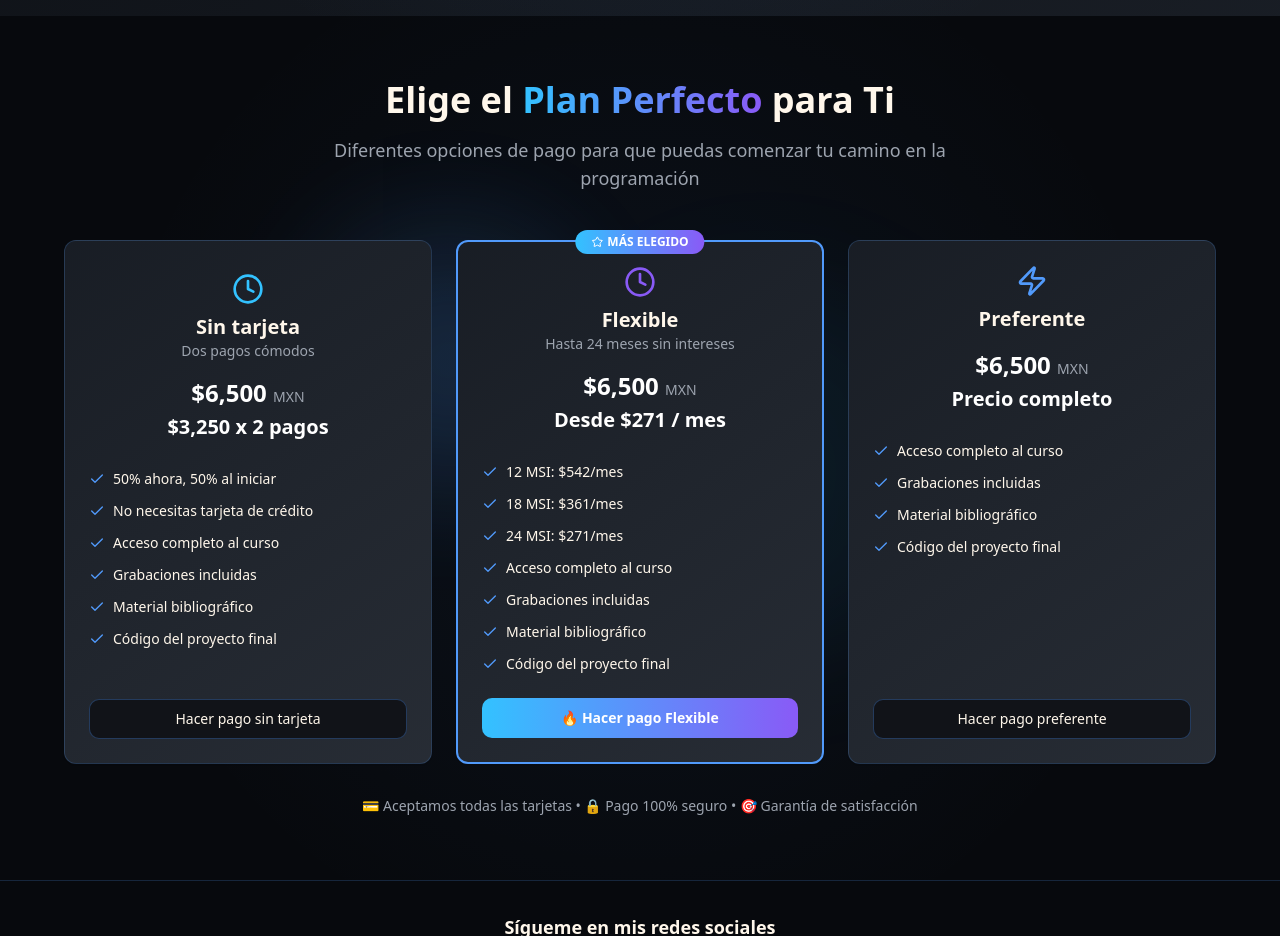
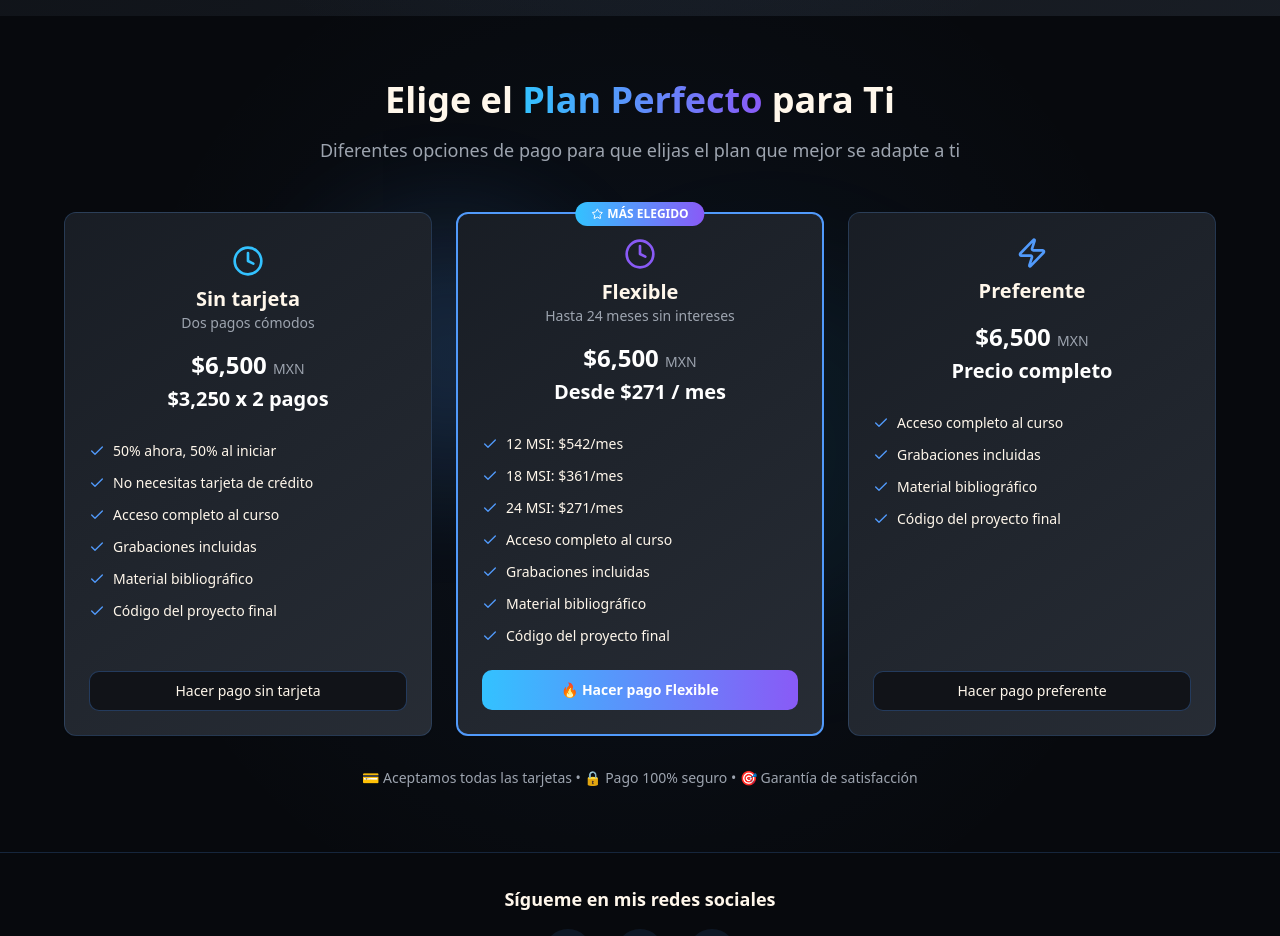
Before and after one commit to joaquin-c-dev/joaquinc-dev-landing, an Astro site: page /introduccion-programacion in a window 1280 px wide. Shown: the part 4600-5536 px from the top of the page. Built offline with nearby package versions, Linux system fonts and the light colour scheme; Astro itself is replaced by a stand-in of ours.

Commit message:
WIP (preliminary): flatten pricing model and hardcode checkout UI copy
Move regularPrice and discountPrice to the course root, derive Stripe promo URLs from stripeCoupon, and keep pricing section text in the template.

Co-authored-by: Cursor <cursoragent@cursor.com>

```diff
--- a/src/components/course/CoursePricing.tsx
+++ b/src/components/course/CoursePricing.tsx
@@ -4,30 +4,55 @@ import { Check, Zap, Star, Clock } from "lucide-react";
 import { useState } from "react";
 import PaymentInfoModal from "@/components/PaymentInfoModal";
 import { usePromoCountdown } from "@/contexts/PromoCountdownContext";
-import type { CoursePricing as CoursePricingData } from "@/lib/course-types";
+import { buildStripeCheckoutUrl } from "@/lib/course-formatters";
 
 interface CoursePricingProps {
-  pricing: CoursePricingData;
+  title: string;
+  regularPrice: number;
+  discountPrice: number;
+  stripeUrl?: string;
+  stripeCoupon?: string;
   sectionId?: string;
 }
 
 const formatCurrency = (amount: number) =>
   `$${amount.toLocaleString("en-US")}`;
 
-const CoursePricing = ({ pricing, sectionId }: CoursePricingProps) => {
+const PRICING_SUBTITLE =
+  "Diferentes opciones de pago para que elijas el plan que mejor se adapte a ti";
+
+const RECOMMENDED_MODAL_CONDITIONS = [
+  "Aplica el cupón de descuento del curso antes de continuar",
+  "Debes ingresar una tarjeta de crédito válida",
+  'Selecciona la opción "Pagar en cuotas (meses sin intereses)"',
+] as const;
+
+const RECOMMENDED_MODAL_NOTE =
+  "Una vez que completes estos pasos, podrás elegir entre 3, 6, 9 o 12 meses sin intereses.";
+
+const CoursePricing = ({
+  title,
+  regularPrice,
+  discountPrice,
+  stripeUrl,
+  stripeCoupon,
+  sectionId,
+}: CoursePricingProps) => {
   const [showPaymentModal, setShowPaymentModal] = useState(false);
   const [showRecommendedModal, setShowRecommendedModal] = useState(false);
   const { timeLeft, formatNumber } = usePromoCountdown();
   const isDiscountActive = !timeLeft.isExpired;
+  const promoCheckoutUrl = stripeUrl
+    ? buildStripeCheckoutUrl(stripeUrl, stripeCoupon)
+    : undefined;
 
-  const { fullPrice, discountPrice } = pricing;
-  const discountAmount = fullPrice - discountPrice;
+  const discountAmount = regularPrice - discountPrice;
   const twoPaymentsDiscount = discountPrice / 2;
-  const twoPaymentsFull = fullPrice / 2;
+  const twoPaymentsFull = regularPrice / 2;
   const monthly12 = Math.round(discountPrice / 12);
-  const flexible12 = Math.round(fullPrice / 12);
-  const flexible18 = Math.round(fullPrice / 18);
-  const flexible24 = Math.round(fullPrice / 24);
+  const flexible12 = Math.round(regularPrice / 12);
+  const flexible18 = Math.round(regularPrice / 18);
+  const flexible24 = Math.round(regularPrice / 24);
 
   const discountRibbonLabel =
     discountAmount >= 1000
@@ -36,7 +61,7 @@ const CoursePricing = ({ pricing, sectionId }: CoursePricingProps) => {
 
   const whatsappNoCardMessage = (firstPayment: number) =>
     encodeURIComponent(
-      `Hola, me interesa el plan sin tarjeta del curso de ${pricing.whatsappCourseName}. Por favor envíame los datos bancarios para realizar la transferencia del primer pago de ${formatCurrency(firstPayment)} MXN.`,
+      `Hola, me interesa el plan sin tarjeta del curso de ${title}. Por favor envíame los datos bancarios para realizar la transferencia del primer pago de ${formatCurrency(firstPayment)} MXN.`,
     );
 
   const handleFlexibilityPlusClick = () => {
@@ -49,12 +74,12 @@ const CoursePricing = ({ pricing, sectionId }: CoursePricingProps) => {
 
   const handleContinueToPayment = () => {
     setShowPaymentModal(false);
-    window.open(pricing.stripeUrl, "_blank");
+    if (stripeUrl) window.open(stripeUrl, "_blank");
   };
 
   const handleContinueToRecommendedPayment = () => {
     setShowRecommendedModal(false);
-    window.open(pricing.stripePromoUrl, "_blank");
+    if (promoCheckoutUrl) window.open(promoCheckoutUrl, "_blank");
   };
 
   const countdownBlock = (
@@ -98,7 +123,7 @@ const CoursePricing = ({ pricing, sectionId }: CoursePricingProps) => {
             para Ti
           </h2>
           <p className="text-lg text-muted-foreground max-w-2xl mx-auto">
-            {pricing.subtitle}
+            {PRICING_SUBTITLE}
           </p>
         </div>
 
@@ -124,7 +149,7 @@ const CoursePricing = ({ pricing, sectionId }: CoursePricingProps) => {
                   <>
                     <div className="text-2xl font-bold text-white mb-1 flex items-center justify-center gap-2">
                       <span className="text-sm text-muted-foreground/60 line-through">
-                        {formatCurrency(fullPrice)}
+                        {formatCurrency(regularPrice)}
                       </span>
                       {formatCurrency(discountPrice)}{" "}
                       <span className="text-sm font-normal text-muted-foreground">
@@ -142,7 +167,7 @@ const CoursePricing = ({ pricing, sectionId }: CoursePricingProps) => {
                 ) : (
                   <>
                     <div className="text-2xl font-bold text-white mb-1">
-                      {formatCurrency(fullPrice)}{" "}
+                      {formatCurrency(regularPrice)}{" "}
                       <span className="text-sm font-normal text-muted-foreground">
                         MXN
                       </span>
@@ -226,7 +251,7 @@ const CoursePricing = ({ pricing, sectionId }: CoursePricingProps) => {
                 <div className="mb-6">
                   <div className="text-2xl font-bold text-white mb-1 flex items-center justify-center gap-2">
                     <span className="text-sm text-muted-foreground/60 line-through">
-                      {formatCurrency(fullPrice)}
+                      {formatCurrency(regularPrice)}
                     </span>
                     {formatCurrency(discountPrice)}{" "}
                     <span className="text-sm font-normal text-muted-foreground">
@@ -307,7 +332,7 @@ const CoursePricing = ({ pricing, sectionId }: CoursePricingProps) => {
 
                 <div className="mb-6">
                   <div className="text-2xl font-bold text-white mb-1">
-                    {formatCurrency(fullPrice)}{" "}
+                    {formatCurrency(regularPrice)}{" "}
                     <span className="text-sm font-normal text-muted-foreground">
                       MXN
                     </span>
@@ -378,7 +403,7 @@ const CoursePricing = ({ pricing, sectionId }: CoursePricingProps) => {
 
                 <div className="mb-6">
                   <div className="text-2xl font-bold text-white mb-1">
-                    {formatCurrency(fullPrice)}{" "}
+                    {formatCurrency(regularPrice)}{" "}
                     <span className="text-sm font-normal text-muted-foreground">
                       MXN
                     </span>
@@ -444,7 +469,7 @@ const CoursePricing = ({ pricing, sectionId }: CoursePricingProps) => {
 
                 <div className="mb-6">
                   <div className="text-2xl font-bold text-white mb-1">
-                    {formatCurrency(fullPrice)}{" "}
+                    {formatCurrency(regularPrice)}{" "}
                     <span className="text-sm font-normal text-muted-foreground">
                       MXN
                     </span>
@@ -484,7 +509,7 @@ const CoursePricing = ({ pricing, sectionId }: CoursePricingProps) => {
                 <Button
                   variant="outline"
                   className="w-full border-primary/30 hover:border-primary/50 hover:bg-primary/5 hover:text-primary mt-auto"
-                  onClick={() => window.open(pricing.stripeUrl, "_blank")}
+                  onClick={() => stripeUrl && window.open(stripeUrl, "_blank")}
                 >
                   Hacer pago preferente
                 </Button>
@@ -513,8 +538,8 @@ const CoursePricing = ({ pricing, sectionId }: CoursePricingProps) => {
         onContinue={handleContinueToRecommendedPayment}
         imageUrl="/lovable-uploads/7b90d68c-d7a3-401a-85e0-61c099402133.png"
         title="Información Importante - Plan Recomendado"
-        conditions={pricing.recommendedModal.conditions}
-        note={pricing.recommendedModal.note}
+        conditions={[...RECOMMENDED_MODAL_CONDITIONS]}
+        note={RECOMMENDED_MODAL_NOTE}
       />
     </section>
   );
--- a/src/lib/course-mapper.ts
+++ b/src/lib/course-mapper.ts
@@ -54,6 +54,8 @@ export function mapApiCourseToView(api: ApiCourseLandingResponse): Course {
     topicsUrl: api.topicsUrl,
     stripeUrl: api.stripeUrl,
     stripeCoupon: api.stripeCoupon,
+    regularPrice: api.regularPrice,
+    discountPrice: api.discountPrice,
     summarySections: api.summarySections,
     seo: api.seo,
     hero: {
@@ -62,7 +64,6 @@ export function mapApiCourseToView(api: ApiCourseLandingResponse): Course {
       video: api.hero.video,
     },
     promo: api.promotion,
-    pricing: api.pricing,
     prerequisites: api.prerequisites
       ? {
           ...api.prerequisites,
@@ -99,6 +100,8 @@ export interface LegacyMockCourse {
   durationInHours: number;
   stripeUrl?: string;
   stripeCoupon?: string;
+  regularPrice?: number;
+  discountPrice?: number;
   summarySections?: string;
   seo: Course["seo"];
   hero: Course["hero"];
@@ -115,7 +118,6 @@ export interface LegacyMockCourse {
     prerequisiteCourseLink?: { label: string; path: string };
     noExperienceNote?: string;
   };
-  pricing?: Course["pricing"];
 }
 
 /** Convierte el mock legacy al formato ApiCourseLandingResponse. */
@@ -132,6 +134,8 @@ export function mapLegacyMockToApi(legacy: LegacyMockCourse): ApiCourseLandingRe
     level: legacy.level,
     stripeUrl: legacy.stripeUrl,
     stripeCoupon: legacy.stripeCoupon,
+    regularPrice: legacy.regularPrice,
+    discountPrice: legacy.discountPrice,
     summarySections: legacy.summarySections,
     seo: legacy.seo,
     hero: {
@@ -140,7 +144,6 @@ export function mapLegacyMockToApi(legacy: LegacyMockCourse): ApiCourseLandingRe
       video: legacy.hero.video,
     },
     promotion: legacy.promo,
-    pricing: legacy.pricing,
     prerequisites: legacy.prerequisites
       ? {
           ...legacy.prerequisites,
--- a/src/lib/courses.ts
+++ b/src/lib/courses.ts
@@ -22,7 +22,6 @@ export type {
   Course,
   CourseHeroData,
   CourseIconName,
-  CoursePricing,
   CoursePromo,
   CoursePrerequisites,
   CourseSeo,
--- a/src/lib/mock-courses.ts
+++ b/src/lib/mock-courses.ts
@@ -15,6 +15,8 @@ export const MOCK_COURSES: LegacyMockCourse[] = [
     stripeUrl:
       "https://buy.stripe.com/6oU4gB1mm91hgjLavab3q05?client_reference_id=69e4199d168fb564dd8e7a78",
     stripeCoupon: "INTERMEDIO",
+    regularPrice: 8500,
+    discountPrice: 6500,
     hero: {
       titleLine1: "Java",
       titleHighlight: "Intermedio",
@@ -158,26 +160,6 @@ export const MOCK_COURSES: LegacyMockCourse[] = [
         path: "/java-desde-cero",
       },
     },
-    pricing: {
-      subtitle:
-        "Diferentes opciones de pago para que puedas llevar tu carrera de Java al siguiente nivel",
-      fullPrice: 8500,
-      discountPrice: 6500,
-      stripeUrl:
-        "https://buy.stripe.com/6oU4gB1mm91hgjLavab3q05?client_reference_id=69e4199d168fb564dd8e7a78",
-      stripePromoUrl:
-        "https://buy.stripe.com/6oU4gB1mm91hgjLavab3q05?prefilled_promo_code=INTERMEDIO&client_reference_id=69e4199d168fb564dd8e7a78",
-      whatsappCourseName: "Java Intermedio",
-      recommendedModal: {
-        promoCodeLabel: "INTERMEDIO",
-        conditions: [
-          "El cupón INTERMEDIO debe estar activo",
-          "Debes ingresar una tarjeta de crédito válida",
-          'Da clic en la opción "Pagar en cuotas (meses sin intereses)"',
-        ],
-        note: "Tienes opciones de 3, 6, 9 y 12 meses sin intereses con este plan.",
-      },
-    },
   },
   {
     slug: "introduccion-programacion",
@@ -190,6 +172,8 @@ export const MOCK_COURSES: LegacyMockCourse[] = [
     stripeUrl:
       "https://buy.stripe.com/6oU3cxghggtJ1oR9r6b3q04?client_reference_id=69e702bf846b18f8c93221bb",
     stripeCoupon: "INTRO",
+    regularPrice: 6500,
+    discountPrice: 4500,
     seo: {
       title: "Introducción a la Programación desde Cero | Joaquín C. Dev",
       description:
@@ -281,7 +265,12 @@ export const MOCK_COURSES: LegacyMockCourse[] = [
         icon: "rotate-ccw",
         title: "Ciclos",
         hoursPerSection: 4,
-          specificTopics: ["while", "do-while", "for", "Contadores y acumuladores"],
+        specificTopics: [
+          "while",
+          "do-while",
+          "for",
+          "Contadores y acumuladores",
+        ],
       },
       {
         icon: "grid-3x3",
@@ -333,26 +322,6 @@ export const MOCK_COURSES: LegacyMockCourse[] = [
       noExperienceNote:
         "¡No necesitas saber programar! Este curso es tu punto de partida ideal.",
     },
-    pricing: {
-      subtitle:
-        "Diferentes opciones de pago para que puedas comenzar tu camino en la programación",
-      fullPrice: 6500,
-      discountPrice: 4500,
-      stripeUrl:
-        "https://buy.stripe.com/6oU3cxghggtJ1oR9r6b3q04?client_reference_id=69e702bf846b18f8c93221bb",
-      stripePromoUrl:
-        "https://buy.stripe.com/6oU3cxghggtJ1oR9r6b3q04?prefilled_promo_code=INTRO&client_reference_id=69e702bf846b18f8c93221bb",
-      whatsappCourseName: "Introducción a la Programación",
-      recommendedModal: {
-        promoCodeLabel: "INTRO",
-        conditions: [
-          "NO debe estar aplicado ningún cupón de descuento",
-          "Debes ingresar una tarjeta de crédito válida",
-          'Marca la opción "Pagar en cuotas (meses sin intereses)"',
-        ],
-        note: "Una vez que completes estos pasos, podrás seleccionar entre las diferentes opciones de cuotas (3, 6, 9 o 12 meses).",
-      },
-    },
   },
   {
     slug: "java-desde-cero",
@@ -364,6 +333,8 @@ export const MOCK_COURSES: LegacyMockCourse[] = [
     durationInHours: 40,
     stripeUrl: "https://buy.stripe.com/bJe3cx4yy1yP9Vn46Mb3q01",
     stripeCoupon: "LANZAMIENTO",
+    regularPrice: 8500,
+    discountPrice: 6500,
     seo: {
       title: "Curso de Java desde Cero en Vivo | Joaquín C. Dev",
       description:
@@ -534,25 +505,6 @@ export const MOCK_COURSES: LegacyMockCourse[] = [
         path: "/introduccion-programacion",
       },
     },
-    pricing: {
-      subtitle:
-        "Diferentes opciones de pago para que puedas comenzar tu carrera como Java Developer",
-      fullPrice: 8500,
-      discountPrice: 6500,
-      stripeUrl: "https://buy.stripe.com/bJe3cx4yy1yP9Vn46Mb3q01",
-      stripePromoUrl:
-        "https://buy.stripe.com/bJe3cx4yy1yP9Vn46Mb3q01?prefilled_promo_code=LANZAMIENTO",
-      whatsappCourseName: "curso de Java",
-      recommendedModal: {
-        promoCodeLabel: "LANZAMIENTO",
-        conditions: [
-          "El cupón LANZAMIENTO debe estar activo",
-          "Debes ingresar una tarjeta de crédito válida",
-          'Da clic en la opción "Pagar en cuotas (meses sin intereses)"',
-        ],
-        note: "Tienes opciones de 3, 6, 9 y 12 meses sin intereses con este plan.",
-      },
-    },
   },
 ];
 
--- a/src/screens/CoursePage.tsx
+++ b/src/screens/CoursePage.tsx
@@ -43,7 +43,15 @@ const CoursePage = ({ course, navCourses, pathname }: CoursePageProps) => {
           {course.schedules && (
             <CourseSchedules schedules={course.schedules} />
           )}
-          {course.pricing && <CoursePricing pricing={course.pricing} />}
+          {course.regularPrice != null && course.discountPrice != null && (
+            <CoursePricing
+              title={course.title}
+              regularPrice={course.regularPrice}
+              discountPrice={course.discountPrice}
+              stripeUrl={course.stripeUrl}
+              stripeCoupon={course.stripeCoupon}
+            />
+          )}
           <Footer />
         </div>
       </PromoCountdownProvider>
```
Also changed, not shown: src/lib/api-course-types.ts (+2 -17 lines), src/lib/course-types.ts (+2 -15 lines). Lines whose indentation alone changed are shown as unchanged.
